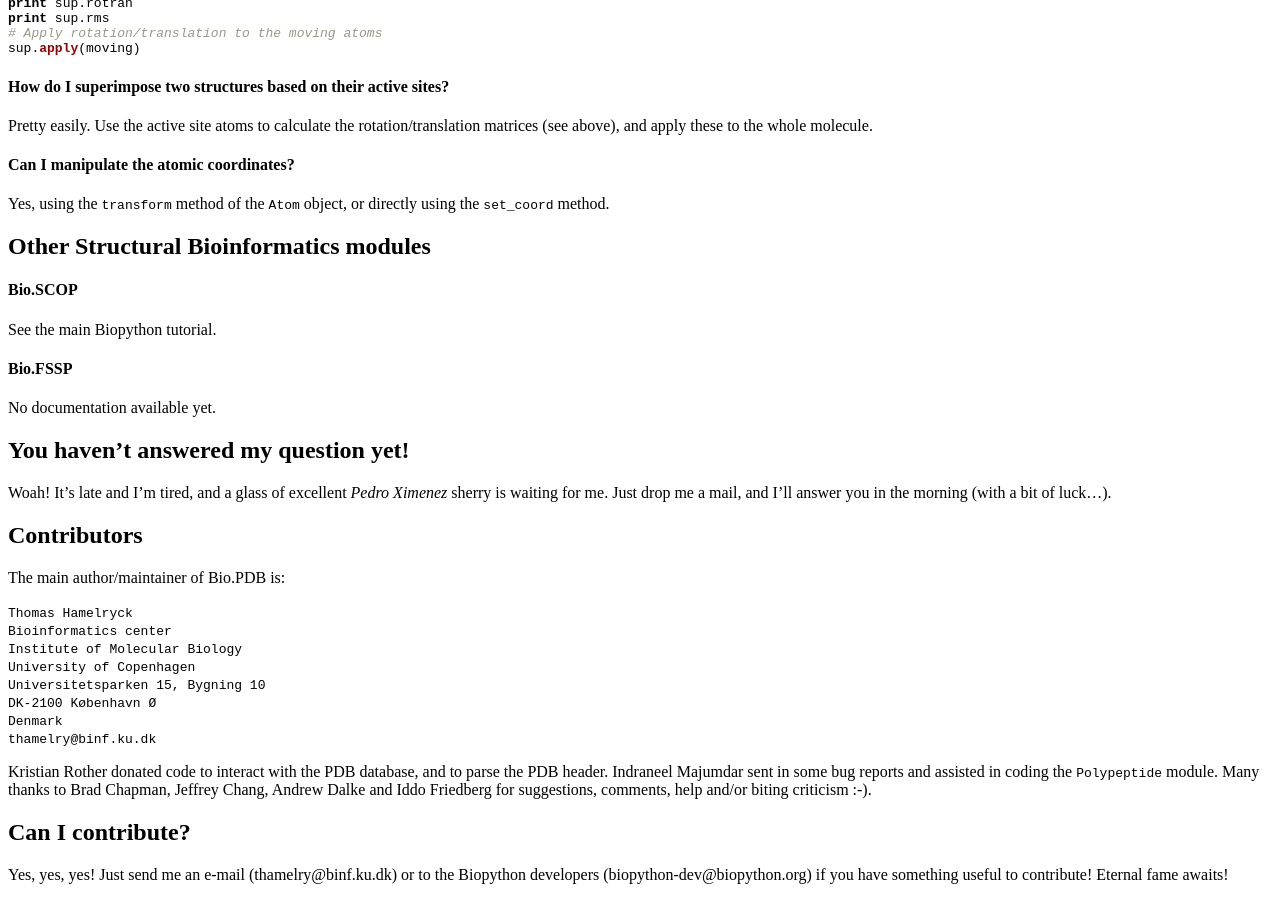
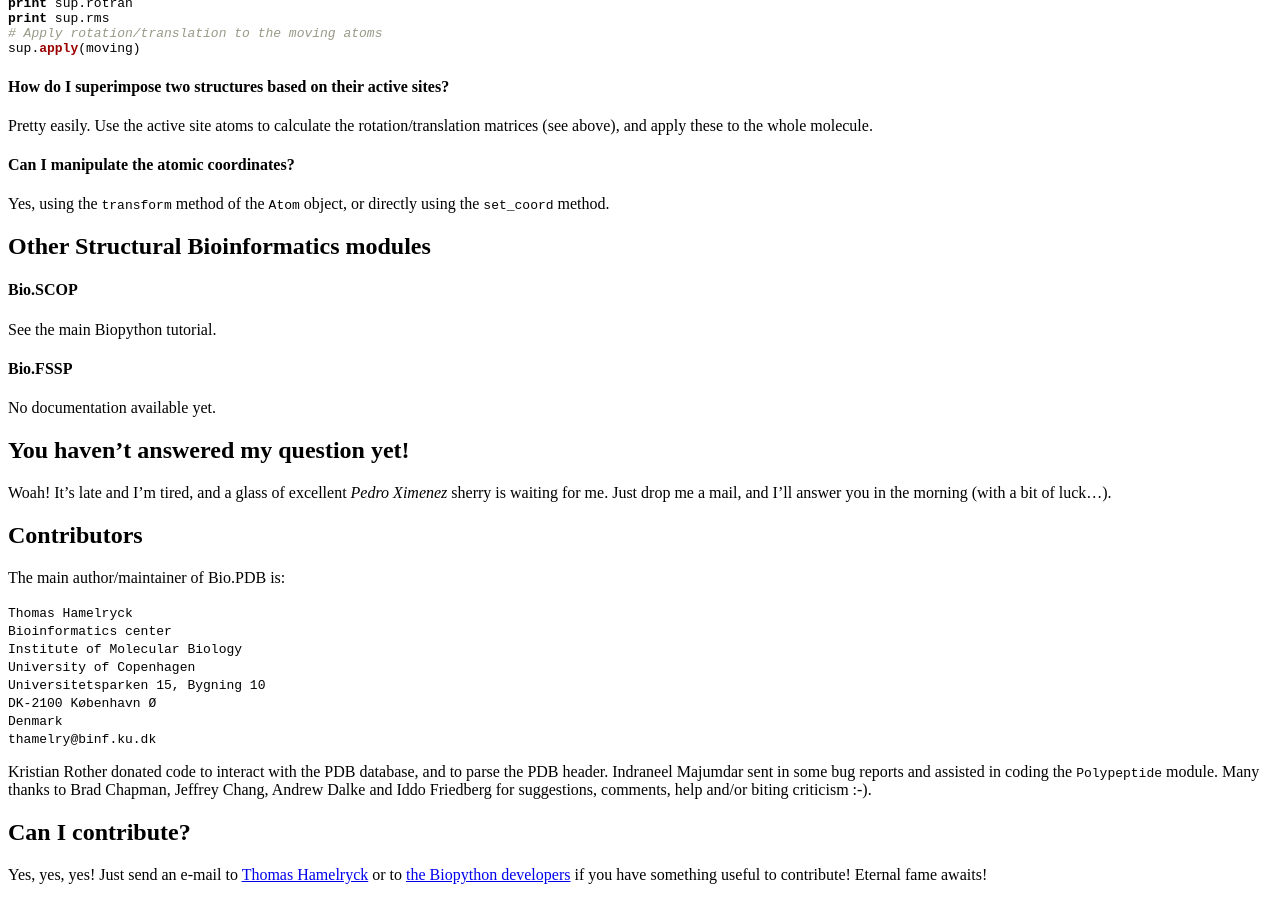
Before and after one commit to biopython/biopython.github.io, a Jekyll site: the page built from wiki/The_Biopython_Structural_Bioinformatics_FAQ.md, in a window 1280 px wide and 900 px high, scrolled down 10985 px. Built offline with Jekyll 4.4.1, drawn with Linux system fonts in a browser that asks for light colours.

Commit message:
/* Can I contribute? */

```diff
--- a/wiki/The_Biopython_Structural_Bioinformatics_FAQ.md
+++ b/wiki/The_Biopython_Structural_Bioinformatics_FAQ.md
@@ -987,6 +987,7 @@ comments, help and/or biting criticism :-).
 Can I contribute?
 -----------------
 
-Yes, yes, yes! Just send me an e-mail (thamelry@binf.ku.dk) or to the
-Biopython developers (biopython-dev@biopython.org) if you have something
+Yes, yes, yes! Just send an e-mail to [Thomas
+Hamelryck](mailto:thamelry@binf.ku.dk) or to [the Biopython
+developers](mailto:biopython-dev@biopython.org) if you have something
 useful to contribute! Eternal fame awaits!
```
Also changed, not shown: 1 other file.
